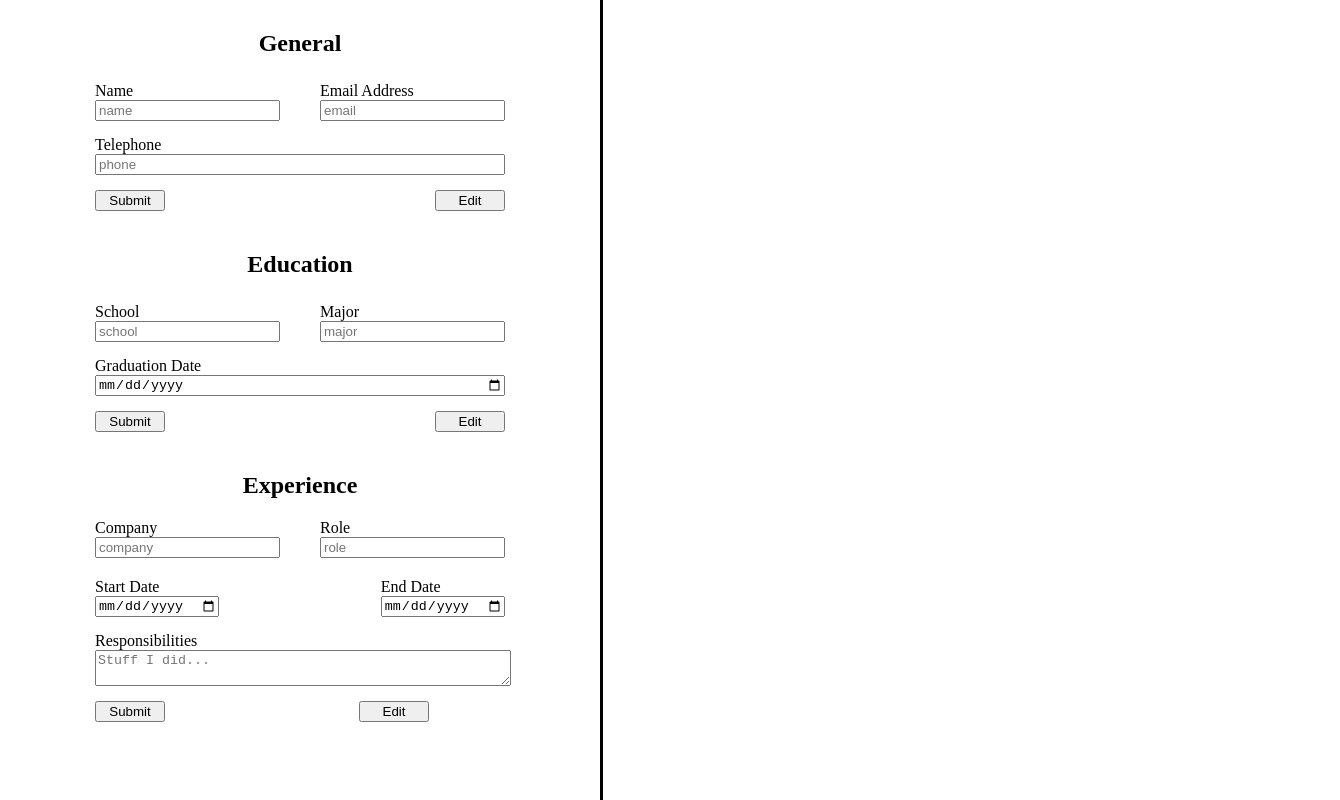
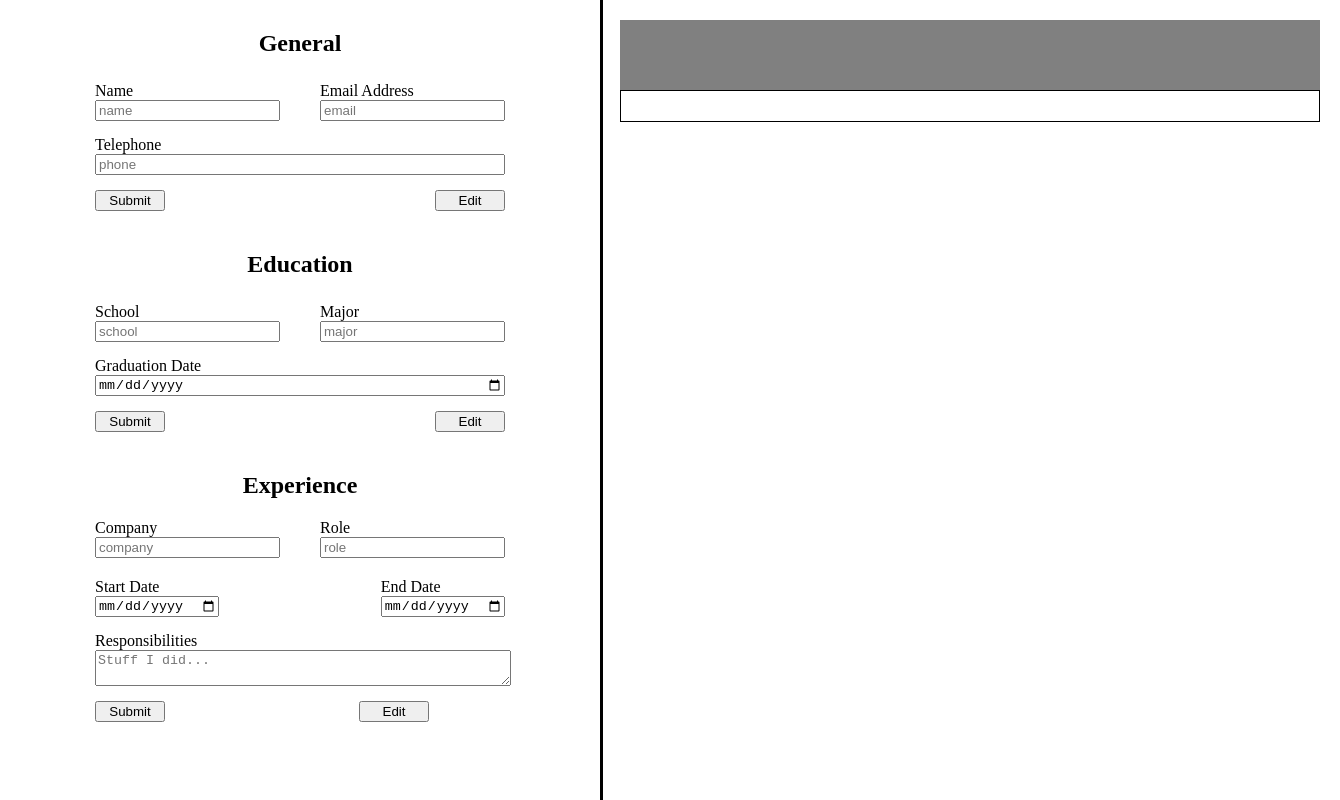
Before and after one commit to ayoyeniyi/odin-cv, a React (Vite) app: page / in a window 1280 px wide. Shown: the whole page, 1340 px wide, since content can reach past the window. Built offline with nearby package versions, Linux system fonts and the light colour scheme.

Commit message:
Add basic styling to cv header and info sections

```diff
--- a/src/App.css
+++ b/src/App.css
@@ -16,4 +16,6 @@ body {
 .cv-container {
   display: flex;
   flex-direction: column;
+  align-items: center;
+  padding: 20px;
 }
--- a/src/components/CV.jsx
+++ b/src/components/CV.jsx
@@ -1,12 +1,19 @@
+import '../styles/CV.css';
+
 export default function CV({
     general,
     education,
     experience,
 }) {
     return (
-        <article>
-            <header></header>
-            <div className="info"></div>
+        <article className="cv-body">
+            <header className="cv-header">
+                <h1>{general.name}</h1>
+            </header>
+            <div className="cv-info">
+                <span className='cv-email'>{general.email}</span>
+                <span className='cv-number'>{general.phone}</span>
+            </div>
             <main>
                 <section></section>
                 <section></section>
--- a/src/styles/CV.css
+++ b/src/styles/CV.css
@@ -0,0 +1,26 @@
+.cv-body {
+    display: flex;
+    flex-direction: column;
+    width: 700px;
+    height: 100%;
+}
+
+.cv-header {
+    display: flex;
+    justify-content: center;
+    align-items: center;
+    height: 70px;
+    background-color: grey;
+}
+
+.cv-header > h1 {
+    margin: 0;
+}
+
+.cv-info {
+    display: flex;
+    height: 30px;
+    justify-content: space-between;
+    align-items: center;
+    border: 1px solid black;
+}
```
